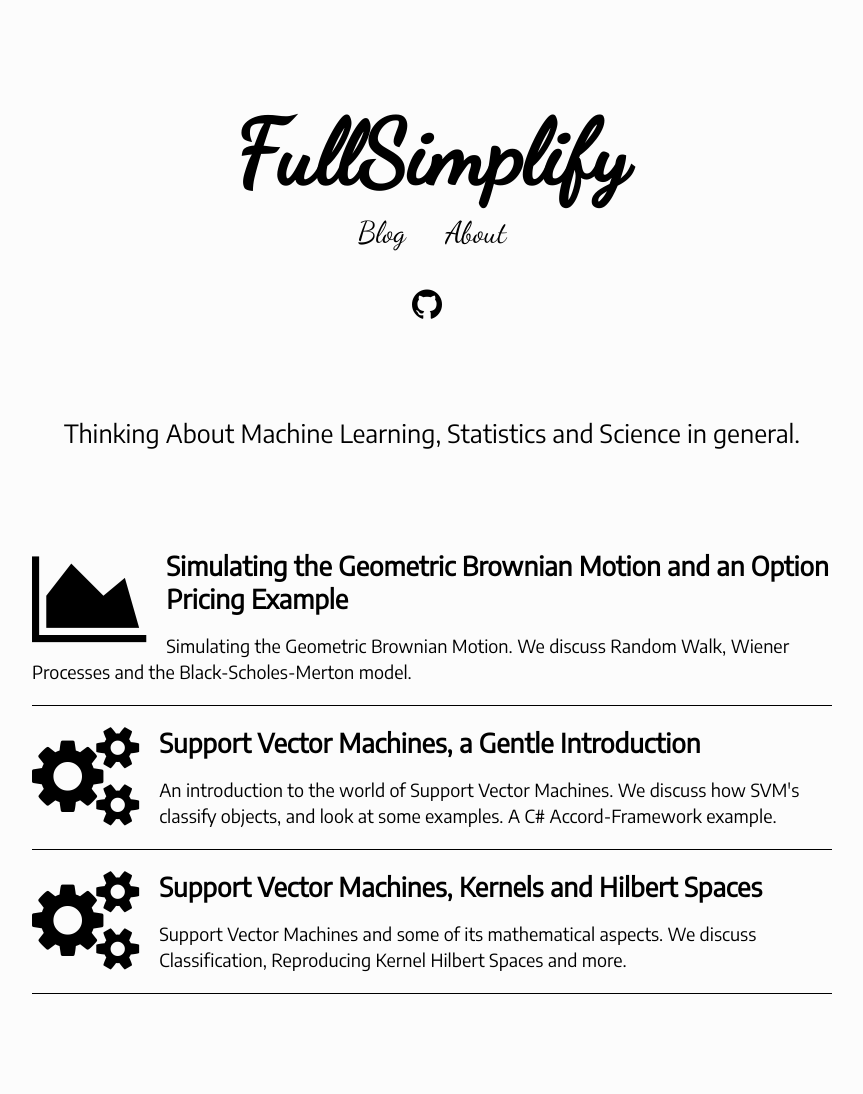
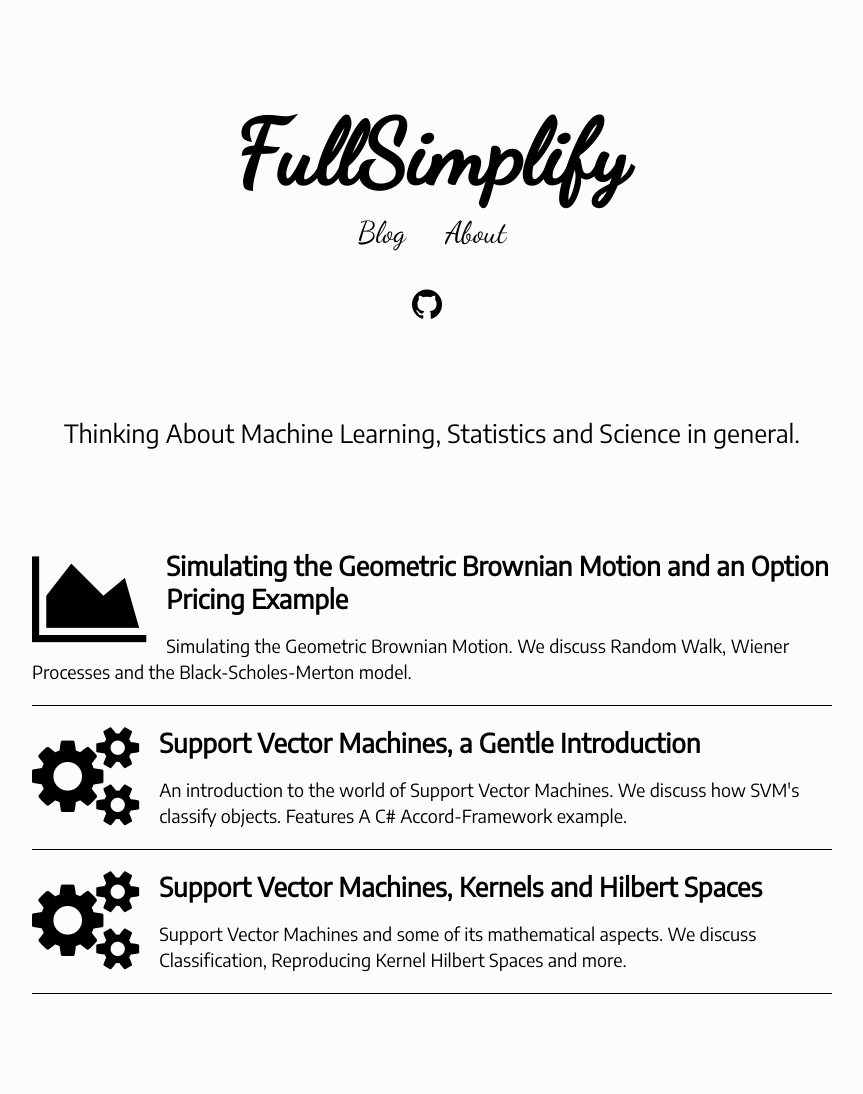
Before and after one commit to FullSimplify/FullSimplify.github.io, a Jekyll site: the page built from index.html, in a window 1280 px wide. Shown: the whole page, without its empty margins (208-1071 px from the left). Built offline with Jekyll 4.4.1, drawn with Linux system fonts in a browser that asks for light colours; some web fonts are replaced.

Commit message:
Update 2000-01-03-SVM-a-gentle-introduction-01.md

```diff
--- a/_posts/2000-01-03-SVM-a-gentle-introduction-01.md
+++ b/_posts/2000-01-03-SVM-a-gentle-introduction-01.md
@@ -1,7 +1,7 @@
 ---
 layout: post
 description: An introduction to the world of Support Vector Machines. We discuss how SVM's classify objects, and look at some examples.
-excerpt: An introduction to the world of Support Vector Machines. We discuss how SVM's classify objects, and look at some examples. A C# Accord-Framework example.
+excerpt: An introduction to the world of Support Vector Machines. We discuss how SVM's classify objects. Features A C# Accord-Framework example.
 title: "Support Vector Machines, a Gentle Introduction"
 subtitle: An introduction to the world of Support Vector Machines. We discuss how SVM's classify objects, and look at some examples.
 excerpt_separator: <!--more-->
```
